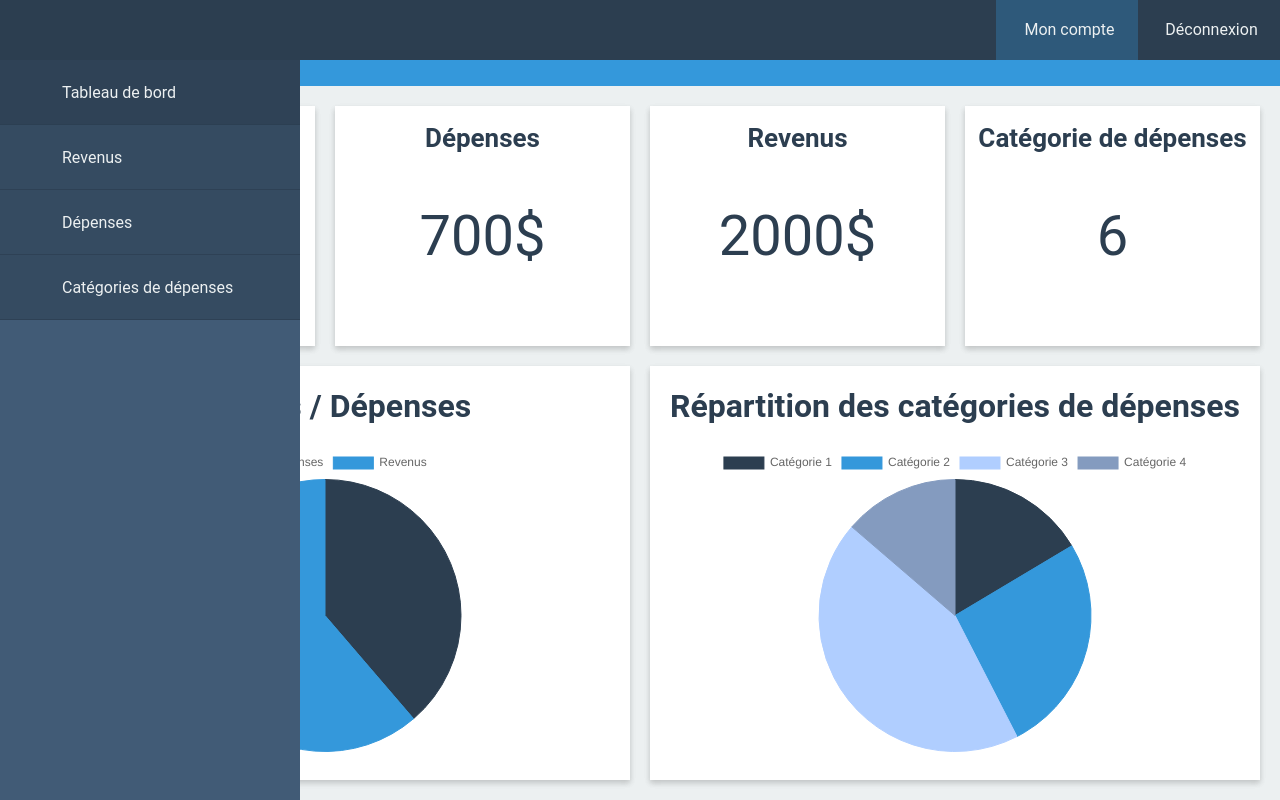
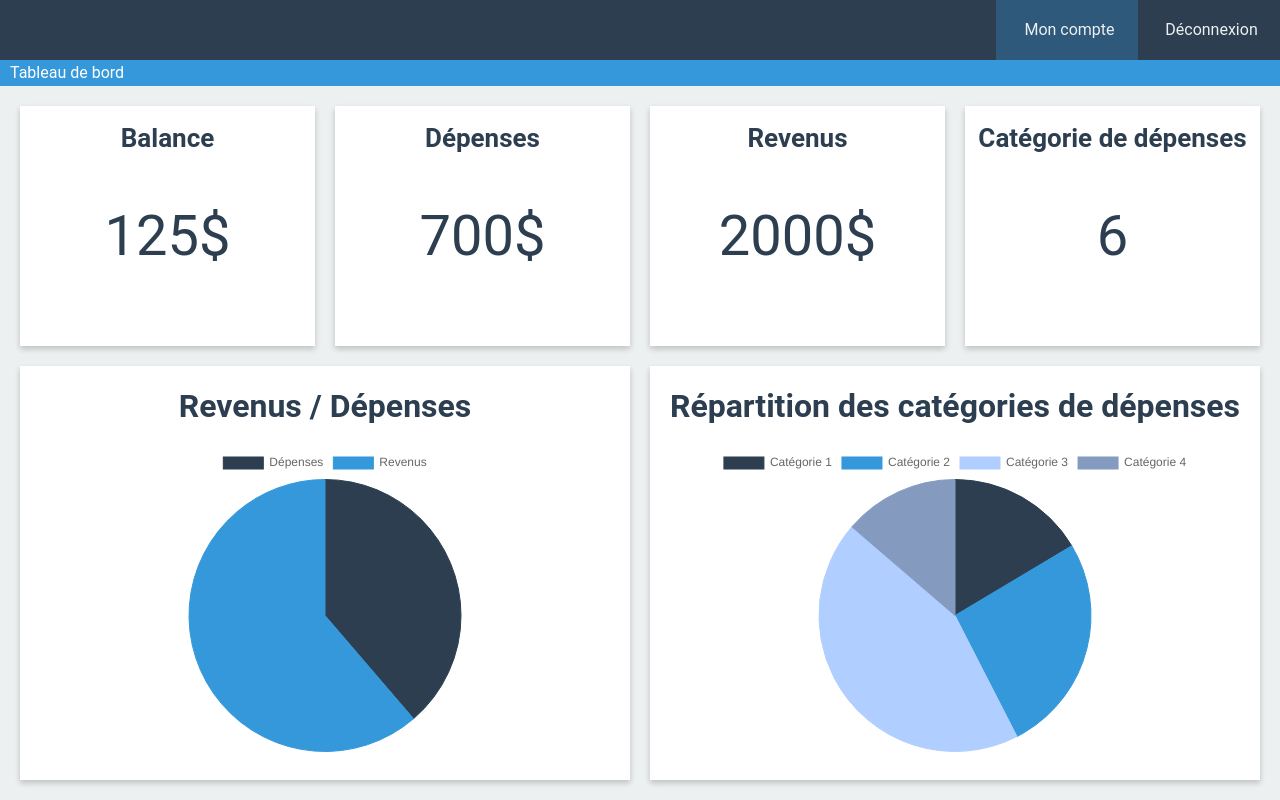
Before and after one commit to RaccoonFive/BudgetAppDesign, a website: page dashboard.html in a window 1280 px wide. Both pictures are taken after a click on the element 28 px from the left and 30 px from the top of the page. Drawn offline with nearby package versions, Linux system fonts and the light colour scheme; files that its build step writes are made by us from their sources; a web font is replaced by a local one.

Commit message:
Added body click to close side bar

```diff
--- a/dashboard.html
+++ b/dashboard.html
@@ -15,7 +15,7 @@
 <body>
   <nav class="navbar">
     <div class="navbar__sideMenuButton">
-      <i class="icon icon-ic_menu_48px"></i>
+      <i class="icon icon-ic_menu_48px" id="sideBarBtn"></i>
     </div>
 
     <div class="navbar__links">
--- a/js/application.js
+++ b/js/application.js
@@ -8,3 +8,12 @@ $(document).ready(function (event) {
 
   });
 });
+
+
+////
+// Close sidemenu
+$(document).click(function(event) {
+  if (!$(event.target).closest('.sideBar').length && !$(event.target).is($('#sideBarBtn'))) {
+    $('.sideBar').removeClass('active');
+  }
+});
```
